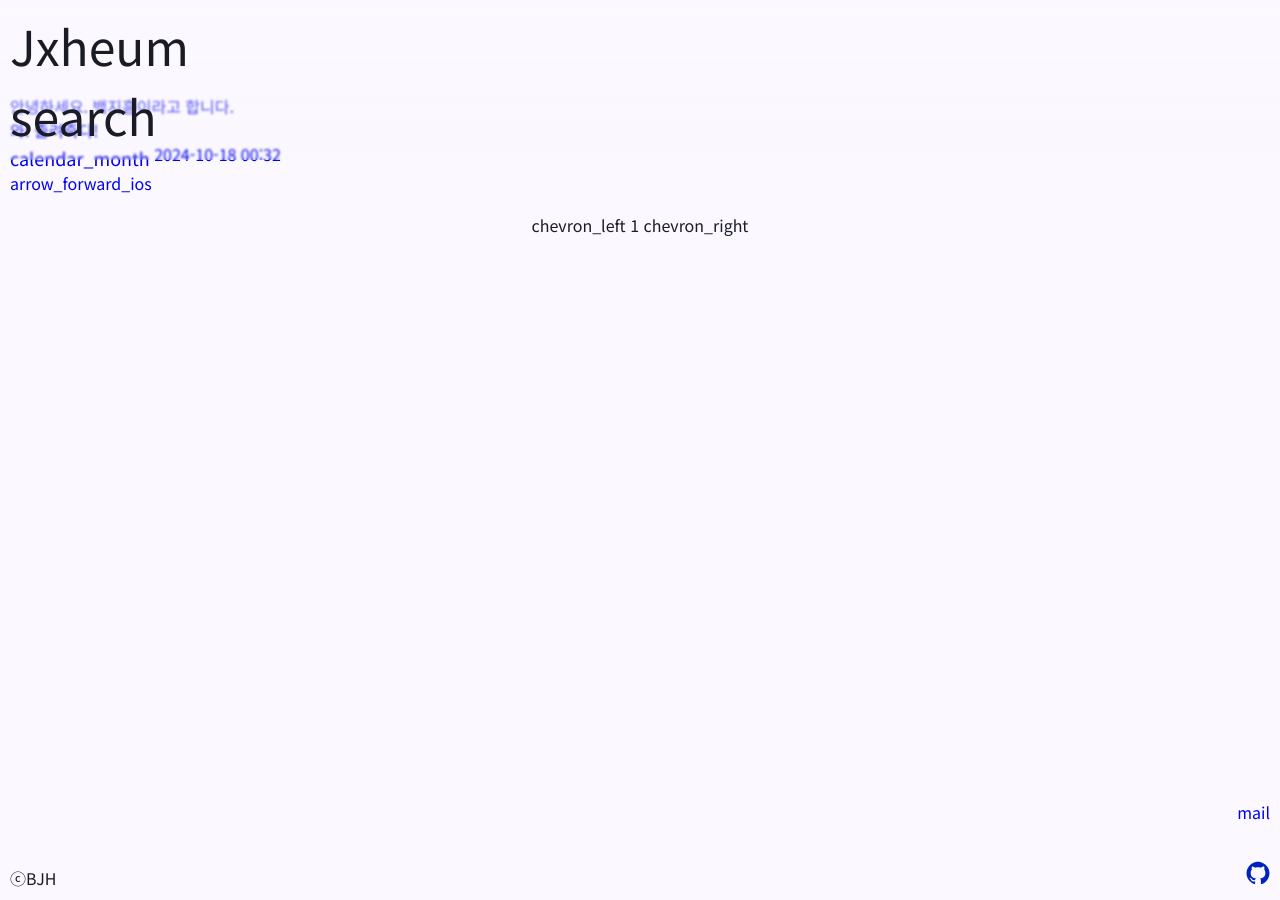
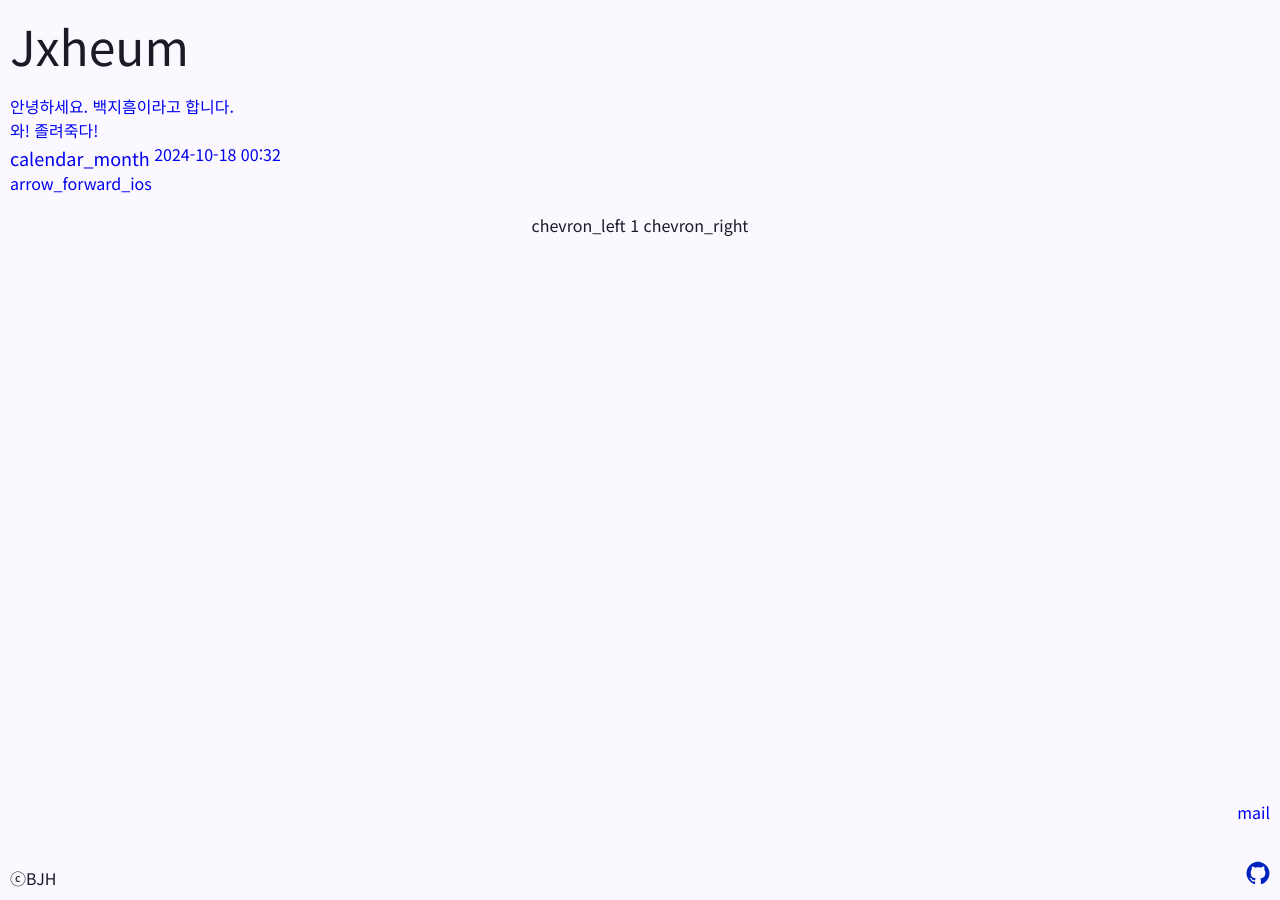
Before and after one commit to jxheum/jxheum.github.io, a Jekyll site: the page built from index.html, in a window 1280 px wide. Built offline with Jekyll 4.4.1, drawn with Linux system fonts in a browser that asks for light colours; the list of posts is cut into pages by our own code.

Commit message:
Update header.html

```diff
--- a/_includes/header.html
+++ b/_includes/header.html
@@ -3,8 +3,7 @@
   <!-- <헤더>
    -->
    <md-linear-progress indeterminate id="loader"></md-linear-progress><div id="header" class="header"><div style="width: calc(100% - 68px);display:inline-block;">Jxheum</div>
-    <md-icon>search</md-icon>
-  </md-icon-button>
+
    </div>
 
  <!-- <헤더끝> -->
```
